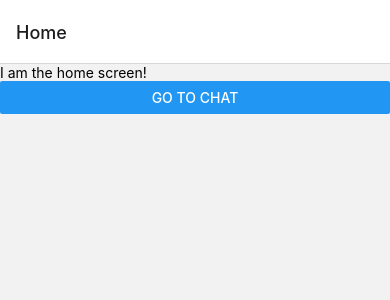
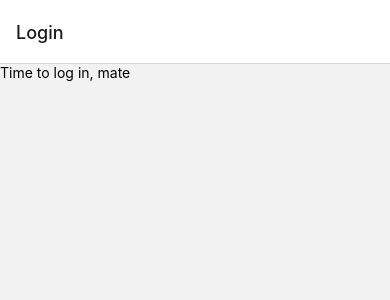
Before and after one commit to jewell-lgtm/pro-workout-app, a React Native app: screen /Login in a window 390 px wide. Shown: the top 300 px of the page. Built offline with nearby package versions, Linux system fonts and the light colour scheme.

Commit message:
folder structure an da

```diff
--- a/App.tsx
+++ b/App.tsx
@@ -1,14 +1,4 @@
-import React from "react";
-import { NavigationContainer } from "@react-navigation/native";
-import { StackNavigator } from "./components/StackNavigator";
-
-function App() {
-  return (
-    <NavigationContainer>
-      <StackNavigator />
-    </NavigationContainer>
-  );
-}
+import { App } from "./src/App";
 
 // noinspection JSUnusedGlobalSymbols
 export default App;
--- a/components/screens/Home.tsx
+++ /dev/null
@@ -1,20 +0,0 @@
-import React from "react";
-import { Button, SafeAreaView, Text } from "react-native";
-import { RootStackParamList } from "../types";
-import {
-  NativeStackNavigationProp,
-  NativeStackScreenProps,
-} from "@react-navigation/native-stack";
-
-type Props = NativeStackScreenProps<RootStackParamList, "Home">;
-
-export function Home(props: Props): JSX.Element {
-  const { navigation } = props;
-
-  return (
-    <SafeAreaView>
-      <Text>I am the home screen!</Text>
-      <Button title="Go to Chat" onPress={() => navigation.navigate("Chat")} />
-    </SafeAreaView>
-  );
-}
--- a/components/screens/index.tsx
+++ /dev/null
@@ -1,2 +0,0 @@
-export { Home } from "./Home";
-export { Chat } from "./Chat";
--- a/package.json
+++ b/package.json
@@ -18,7 +18,7 @@
     "react": "17.0.2",
     "react-dom": "17.0.2",
     "react-native": "0.68.2",
-    "react-native-gesture-handler": "^2.5.0",
+    "react-native-gesture-handler": "~2.2.1",
     "react-native-safe-area-context": "4.2.4",
     "react-native-screens": "~3.11.1",
     "react-native-web": "0.17.7",
--- /dev/null
+++ b/src/App.tsx
@@ -0,0 +1,11 @@
+import React from "react";
+import { NavigationContainer } from "@react-navigation/native";
+import { StackNavigator } from "./navigation/StackNavigator";
+
+export function App() {
+  return (
+    <NavigationContainer>
+      <StackNavigator />
+    </NavigationContainer>
+  );
+}
--- a/components/StackNavigator.tsx
+++ b/src/navigation/StackNavigator.tsx
@@ -1,5 +1,5 @@
 import React from "react";
-import { Chat, Home } from "./screens";
+import { Login } from "../screens";
 import { createNativeStackNavigator } from "@react-navigation/native-stack";
 import { RootStackParamList } from "./types";
 
@@ -7,9 +7,8 @@ const Stack = createNativeStackNavigator<RootStackParamList>();
 
 export function StackNavigator(): JSX.Element {
   return (
-    <Stack.Navigator initialRouteName="Home">
-      <Stack.Screen name="Home" component={Home} />
-      <Stack.Screen name="Chat" component={Chat} />
+    <Stack.Navigator>
+      <Stack.Screen name="Login" component={Login} />
     </Stack.Navigator>
   );
 }
--- a/components/types.ts
+++ b/src/navigation/types.ts
@@ -1,4 +1,3 @@
 export type RootStackParamList = {
-  Home: undefined;
-  Chat: undefined;
+  Login: undefined;
 };
--- a/components/screens/Chat.tsx
+++ b/src/screens/Login.tsx
@@ -1,10 +1,10 @@
 import React from "react";
 import { SafeAreaView, Text } from "react-native";
 
-export function Chat(): JSX.Element {
+export function Login(): JSX.Element {
   return (
     <SafeAreaView>
-      <Text>I am the chat screen!</Text>
+      <Text>Time to log in, mate</Text>
     </SafeAreaView>
   );
 }
--- /dev/null
+++ b/src/screens/index.tsx
@@ -0,0 +1 @@
+export { Login } from "./Login";
```
Also changed, not shown: 1 other file (tests, documents, lock files or other folders).
